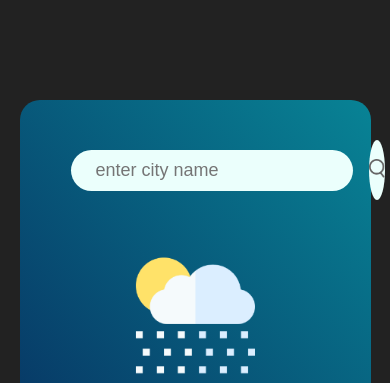
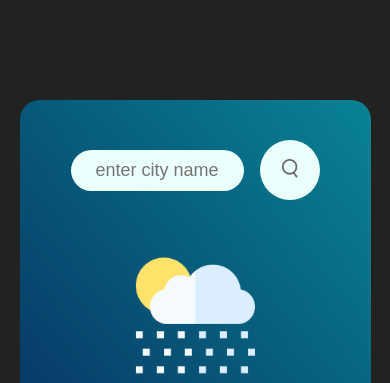
Before and after one commit to kpracheta/weather_app, a plain HTML site: page index.html in a window 390 px wide. Shown: the top 383 px of the page. Drawn offline with Linux system fonts and the light colour scheme.

Commit message:
make responsive

```diff
--- a/index.html
+++ b/index.html
@@ -9,8 +9,8 @@
 <body>
     <div class="card">
         <div class="search">
-            <input type="text" placeholder="enter city name" spellcheck="false">
-            <button type="button"><img src="img/search.png" alt="search"></button>
+            <input type="text" placeholder="enter city name" spellcheck="false" id="input">
+            <button type="button" id="btn"><img src="img/search.png" alt="search"></button>
 
         </div>
         <div class="weather">
--- a/style.css
+++ b/style.css
@@ -36,7 +36,7 @@ body{
     margin-right: 16px;
     margin-left: 16px;
     font-size: 18px;
-
+    width: 100%;
 }
 
 .search button{
```
